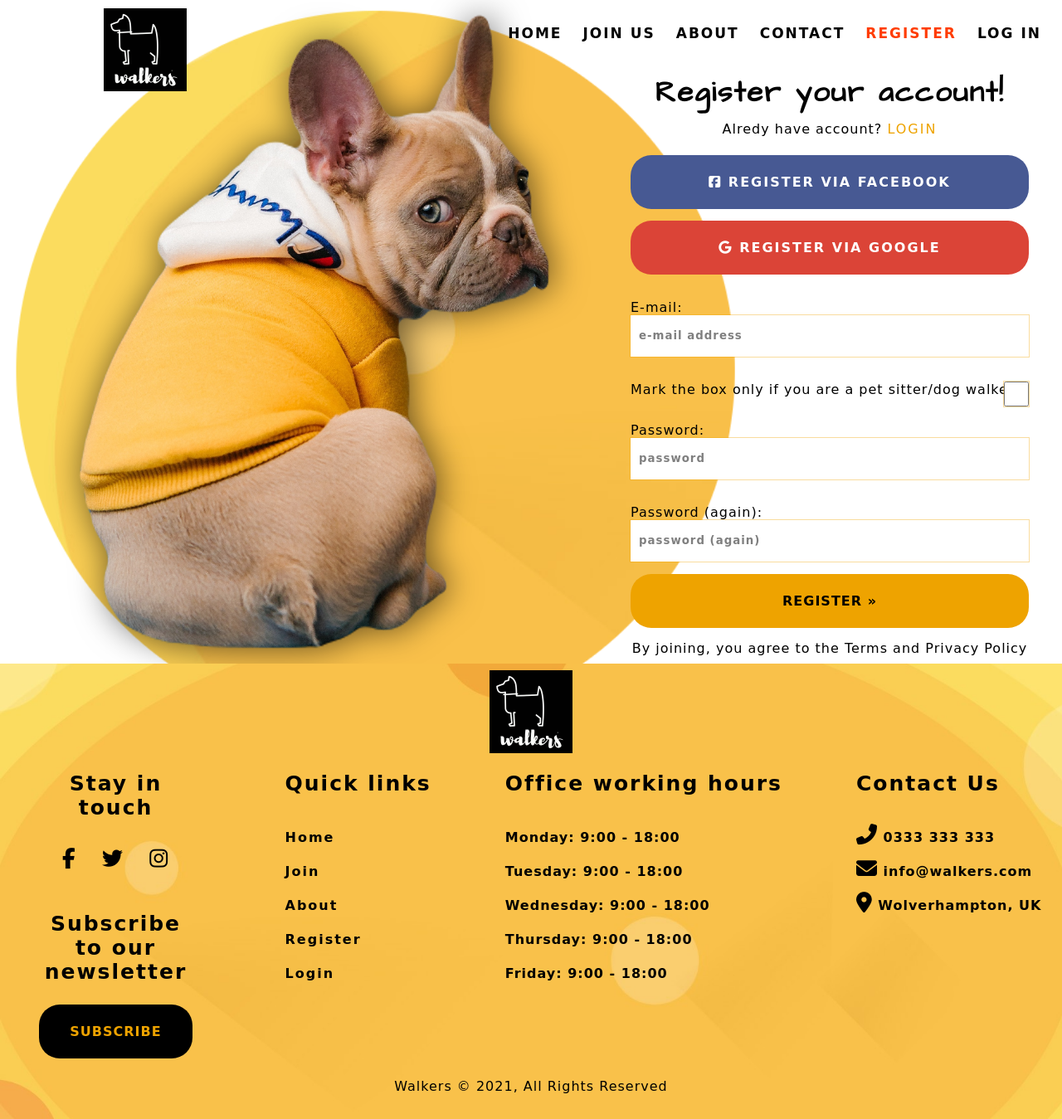
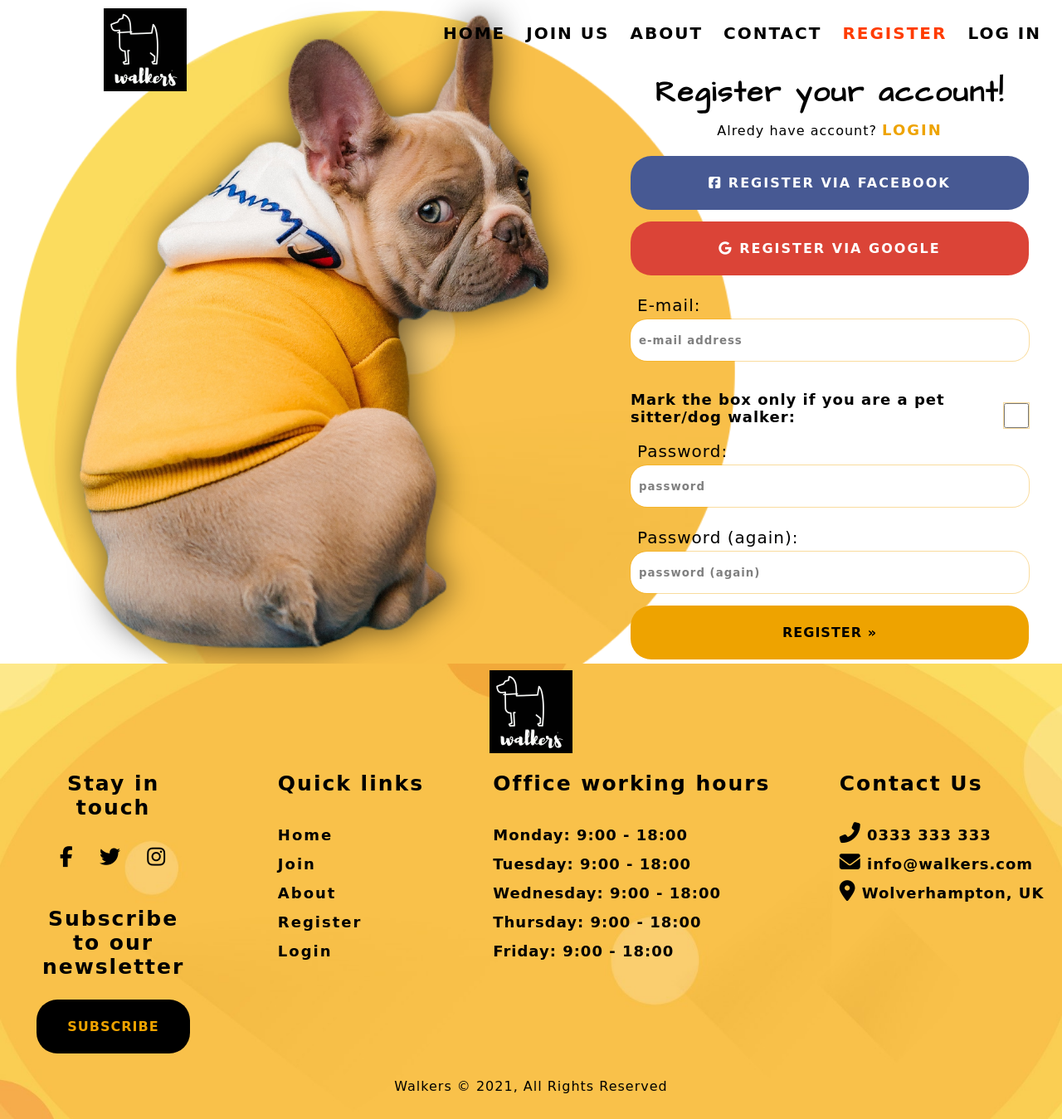
Before and after one commit to Izabela88/walkers-website, a Django app: page /accounts/signup/ in a window 1280 px wide. Shown: the whole page at 83% size. Run offline with Django 3.2, Linux system fonts and the light colour scheme; data comes from the database, SQL or seed files in the repository; both versions use the stored data as it was after the commit; some libraries are stand-ins or nearby versions; some web fonts are replaced.

Commit message:
change the style to make the design uniform

```diff
--- a/static/css/style.css
+++ b/static/css/style.css
@@ -25,7 +25,8 @@ html {
 h1,
 h2,
 h3,
-h4 {
+h4,
+h5 {
   font-family: "Architects Daughter", cursive;
   letter-spacing: 2px;
 }
@@ -205,7 +206,7 @@ label {
   transition-duration: 0.2s;
   font-family: 'Hubballi', cursive;
   text-decoration: none;
-  font-size: 17px;
+  font-size: 20px;
   color: var(--black-color);
 }
 
@@ -702,8 +703,8 @@ label {
 
 .footer-box li {
   list-style: none;
-  line-height: 41px;
-  font-size: 16px;
+  line-height: 35px;
+  font-size: 18px;
   letter-spacing: 1px;
   font-family: 'Hubballi', cursive;
 }
@@ -802,6 +803,8 @@ label {
 
 .heading a {
   color: var(--yellow-color);
+  font-weight: bold;
+  font-size: 18px;
 }
 
 .fb-button {
@@ -843,6 +846,7 @@ label {
   padding-left: 10px;
   border: none;
   box-shadow: rgb(238 163 0 / 38%) 0px 0px 0px 1px;
+  border-radius: 20px;
 }
 
 
@@ -862,8 +866,33 @@ label {
 }
 
 label[for="id_is_petsitter"] {
-  margin-top: 6px;
-  position: relative;
+  position: relative;
+  font-size: 18px;
+  top: 6px;
+  font-weight: bold;
+}
+
+
+label[for="id_email"] {
+  font-size: 20px;
+    position: relative;
+    left: 8px;
+    bottom: 5px;
+}
+
+
+label[for="id_password1"] {
+  font-size: 20px;
+    position: relative;
+    left: 8px;
+    bottom: 5px;
+}
+
+label[for="id_password2"] {
+  font-size: 20px;
+    position: relative;
+    left: 8px;
+    bottom: 5px;
 }
 
 .signup input[type="checkbox"] {
```
Also changed, not shown: other parts of static/css/style.css (+37 -4 lines), search/templates/search/petsitter_profile.html (+23 -7 lines), db.sqlite3.
